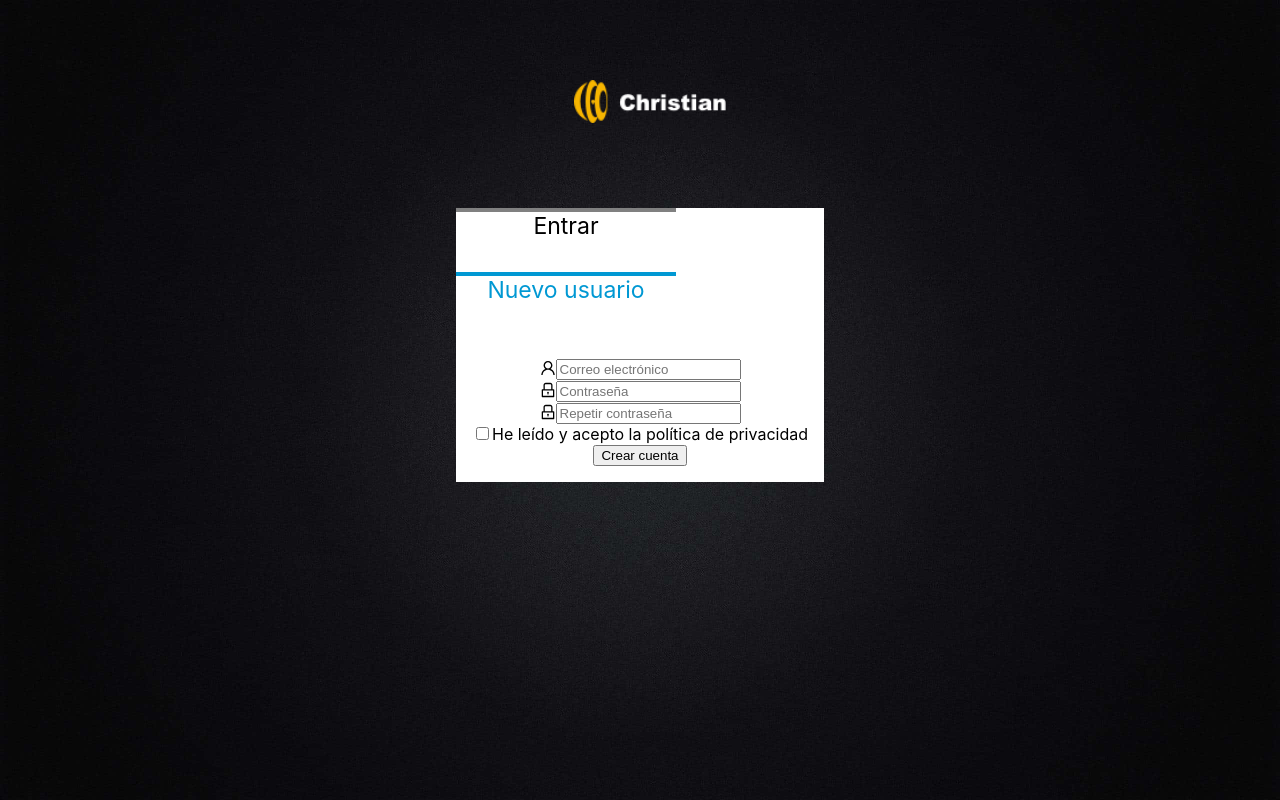
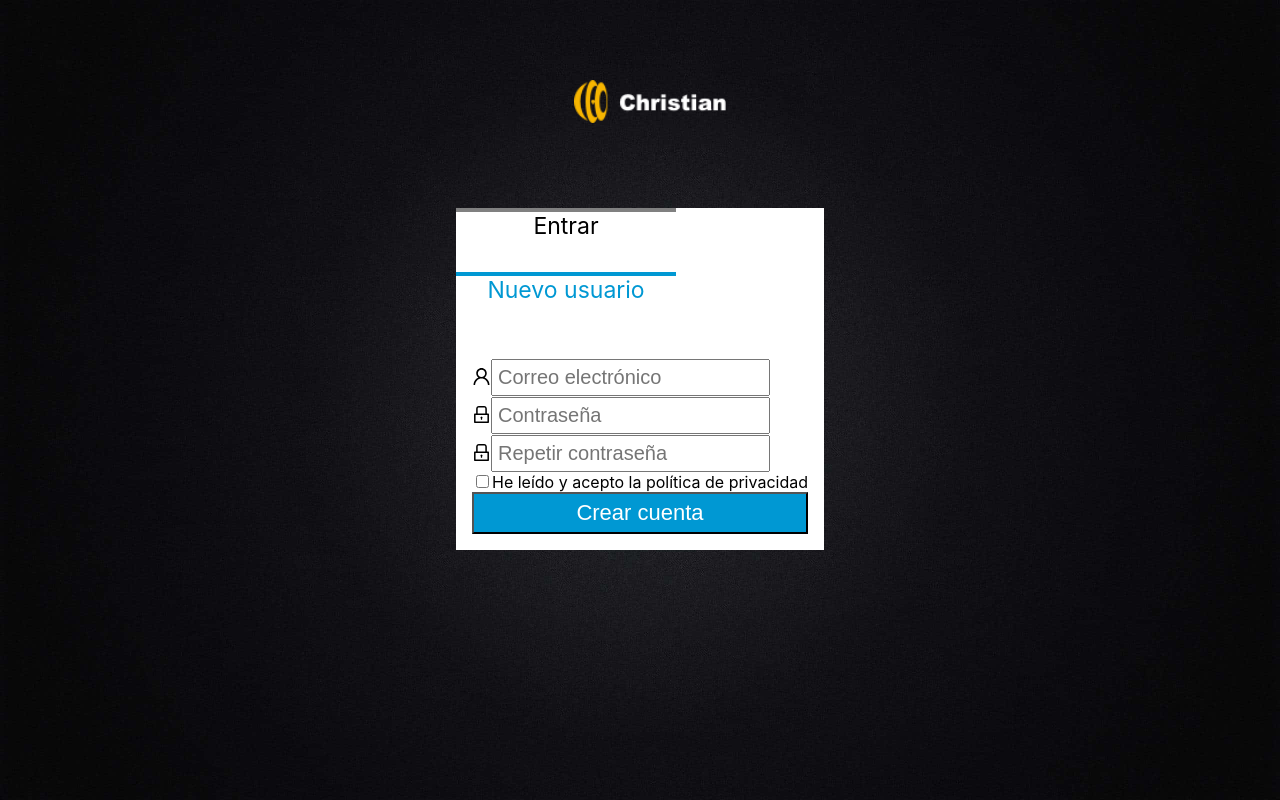
Before and after one commit to Luiggi13/clientR, a React (Create React App) app: page /admin/login in a window 1280 px wide. Built offline with nearby package versions, Linux system fonts and the light colour scheme; the HTML template or start-up script is replaced by a standard one.

Commit message:
styles for registerForm

```diff
--- a/src/components/Admin/RegisterForm/RegisterForm.scss
+++ b/src/components/Admin/RegisterForm/RegisterForm.scss
@@ -1 +1,50 @@
 @import "../../../scss/index.scss";
+
+.register-form {
+    text-align: left;
+    .ant-form-item {
+        &:last-of-type {
+            margin: 0;
+        }
+    }
+    &__input {
+        .ant-input-prefix {
+            svg {
+                font-size: 0em + 19px / $defaultFontSize;
+            }
+        }
+        input {
+            font-size: 0em + 20px / $defaultFontSize;
+            padding: 5px  !important;
+            &:focus {
+                border-color: $primary-color;
+                box-shadow: none!important;
+            }
+        }
+        .ant-input-prefix {
+            span {
+                &.anticon {
+                    margin-top: 9px;
+                }
+
+            }
+        }
+    }
+    &__button {
+        width: 100%;
+        font-size: 0em + 22px / $defaultFontSize;
+        background-color: $primary-color;
+        color: $font-light;
+        height: 42px;
+        &:hover {
+            background-color: $primary-color-hover;
+            color: $font-light;
+        }
+        &:focus,
+        &:active {
+            background-color: $primary-color;
+            color: $font-light;
+            border: 0;
+        }
+    }
+}
```
